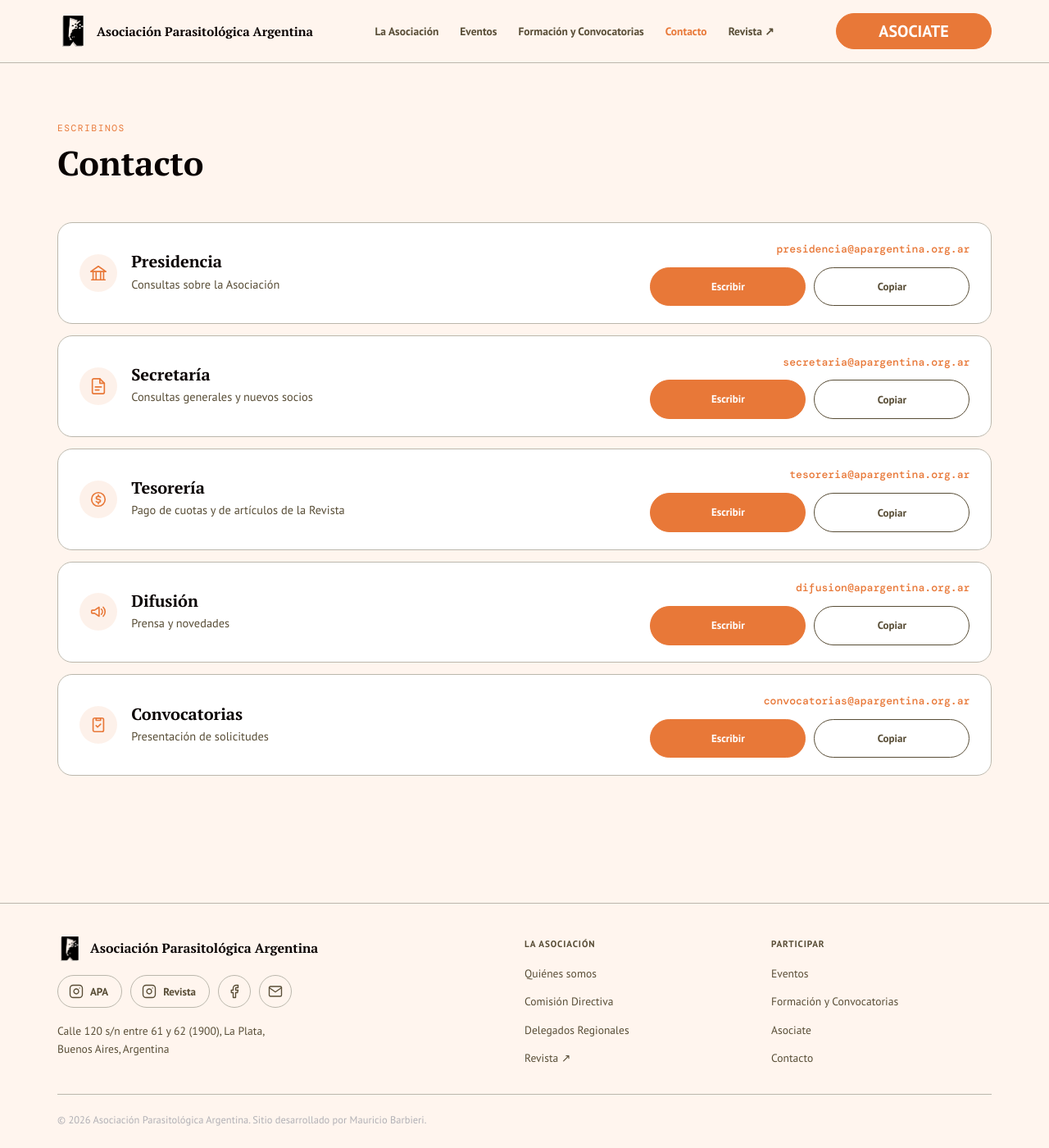
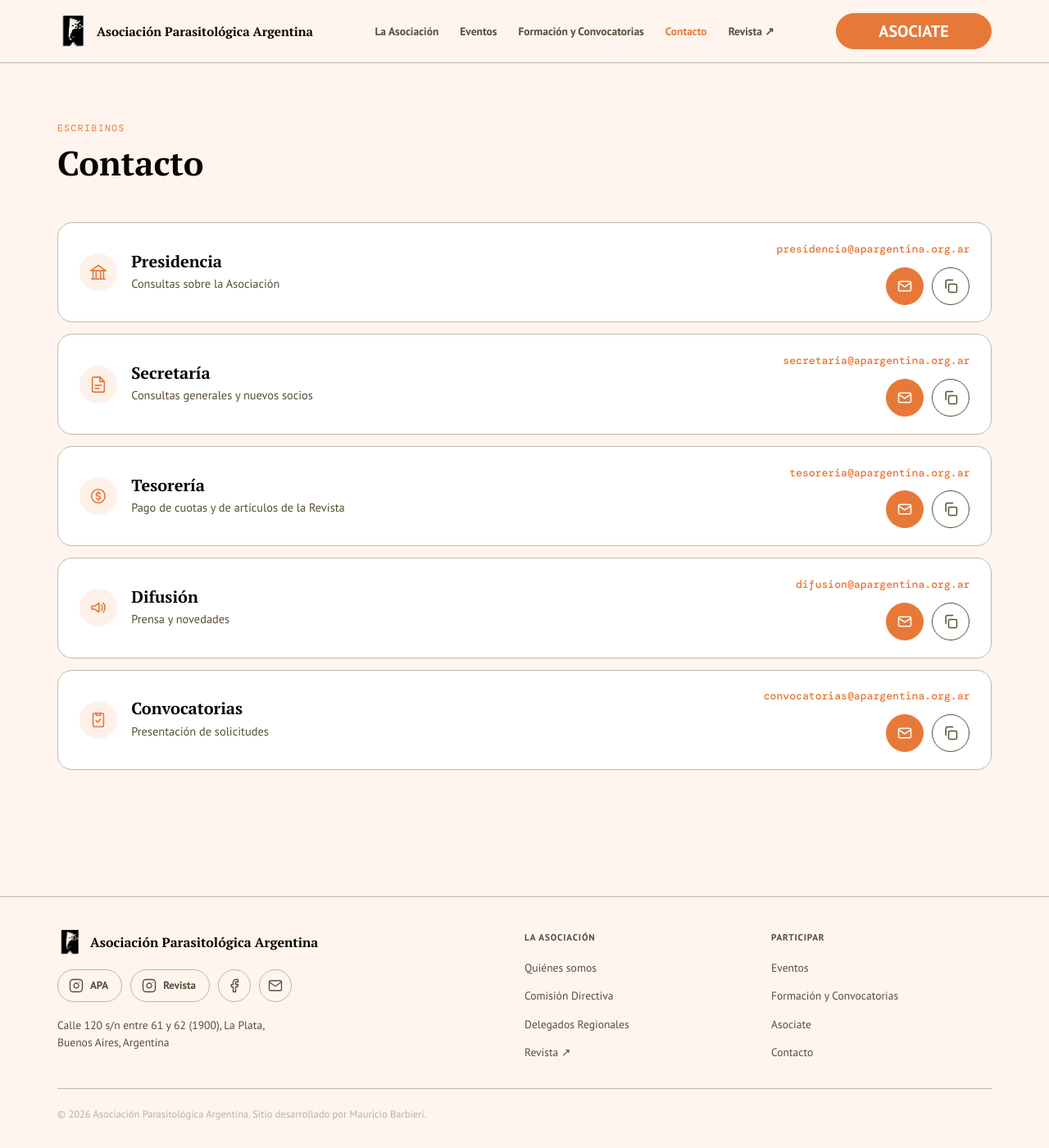
Before and after one commit to mbarbierif/mbarbierif.github.io, a Jekyll site: the page built from pages/contacto.html, in a window 1280 px wide and 1400 px high. Shown: the whole window at 82% size. Built offline with Jekyll 4.4.1, drawn with Linux system fonts in a browser that asks for light colours.

Commit message:
APA Contacto 1.1

```diff
--- a/assets/css/main.css
+++ b/assets/css/main.css
@@ -607,8 +607,23 @@
 .contact-mail { font-family: var(--font-mono); font-size: 0.82rem; color: var(--accent); font-weight: 500; word-break: break-all; }
 .contact-mail:hover { text-decoration: underline; }
 .contact-btns { display: flex; gap: 10px; }
-.contact-btns .btn { flex: 1 1 0; width: auto; min-width: 0; }
-@media (min-width: 900px) { .contact-btns .btn { flex: none; width: var(--btn-w); } }
+.icon-btn {
+  display: inline-flex; align-items: center; justify-content: center; gap: 0.5rem;
+  width: 46px; height: 46px; padding: 0; border-radius: 50%; cursor: pointer;
+  border: 1.5px solid var(--text-mid); background: transparent; color: var(--text-mid);
+  transition: transform var(--transition), background var(--transition), border-color var(--transition), color var(--transition);
+}
+.icon-btn svg { width: 20px; height: 20px; fill: none; stroke: currentColor; stroke-width: 1.8; stroke-linecap: round; stroke-linejoin: round; }
+.icon-btn:hover { border-color: var(--accent); color: var(--accent); background: var(--accent-dim); transform: translateY(-1px); }
+.icon-btn:focus-visible { outline: 2px solid var(--accent); outline-offset: 2px; }
+.icon-btn--primary { background: var(--accent); border-color: var(--accent); color: #fff; }
+.icon-btn--primary:hover { background: var(--accent-light); border-color: var(--accent-light); color: #fff; }
+.icon-btn .i-ok { display: none; }
+.icon-btn.is-copied { border-color: var(--accent); color: var(--accent); background: var(--accent-dim); }
+.icon-btn.is-copied .i-copy { display: none; }
+.icon-btn.is-copied .i-ok { display: block; }
+/* Solo íconos. Para volver a mostrar el texto, borrar esta regla y el "width: 46px" de .icon-btn (dejar "width: auto; padding: 0 1.1rem; border-radius: 999px"). */
+.icon-btn-label { position: absolute; width: 1px; height: 1px; overflow: hidden; clip: rect(0 0 0 0); white-space: nowrap; }
 .contact-note { min-height: 1.4em; text-align: center; font-size: 0.82rem; color: var(--text-mid); margin: 0; }
 @media (min-width: 900px) {
   .contact-row { grid-template-columns: auto minmax(0, 1fr) auto; padding: 1.3rem 1.6rem; }
--- a/assets/js/main.js
+++ b/assets/js/main.js
@@ -127,10 +127,9 @@
         try { ok = document.execCommand('copy'); } catch (e2) { ok = false; }
         document.body.removeChild(ta);
       }
-      const original = btn.textContent;
-      btn.textContent = ok ? '¡Copiado!' : 'Seleccioná y copiá';
-      if (copyStatus) copyStatus.textContent = ok ? text + ' copiado al portapapeles' : '';
-      setTimeout(() => { btn.textContent = original; if (copyStatus) copyStatus.textContent = ''; }, 1800);
+      btn.classList.toggle('is-copied', ok);
+      if (copyStatus) copyStatus.textContent = ok ? text + ' copiado al portapapeles' : 'No se pudo copiar: seleccioná el correo y copialo a mano.';
+      setTimeout(() => { btn.classList.remove('is-copied'); if (copyStatus) copyStatus.textContent = ''; }, 2200);
     });
   });
 
--- a/pages/contacto.html
+++ b/pages/contacto.html
@@ -30,8 +30,15 @@
         <div class="contact-actions">
           <a class="contact-mail" href="mailto:{{ c.email }}?subject={{ asunto | uri_escape }}">{{ c.email }}</a>
           <div class="contact-btns">
-            <a class="btn btn-primary" href="mailto:{{ c.email }}?subject={{ asunto | uri_escape }}">Escribir</a>
-            <button type="button" class="btn btn-secondary" data-copy="{{ c.email }}" aria-label="Copiar correo de {{ c.area }}">Copiar</button>
+            <a class="icon-btn icon-btn--primary" href="mailto:{{ c.email }}?subject={{ asunto | uri_escape }}" title="Escribir a {{ c.area }}" aria-label="Escribir a {{ c.area }}">
+              <svg viewBox="0 0 24 24" aria-hidden="true"><rect x="3" y="5" width="18" height="14" rx="2"/><path d="m3 7 9 6 9-6"/></svg>
+              <span class="icon-btn-label">Escribir</span>
+            </a>
+            <button type="button" class="icon-btn" data-copy="{{ c.email }}" title="Copiar correo" aria-label="Copiar correo de {{ c.area }}">
+              <svg class="i-copy" viewBox="0 0 24 24" aria-hidden="true"><rect x="9" y="9" width="12" height="12" rx="2"/><path d="M5 15V5a2 2 0 0 1 2-2h8"/></svg>
+              <svg class="i-ok" viewBox="0 0 24 24" aria-hidden="true"><path d="m5 12 5 5 9-10"/></svg>
+              <span class="icon-btn-label">Copiar</span>
+            </button>
           </div>
         </div>
       </li>
```
